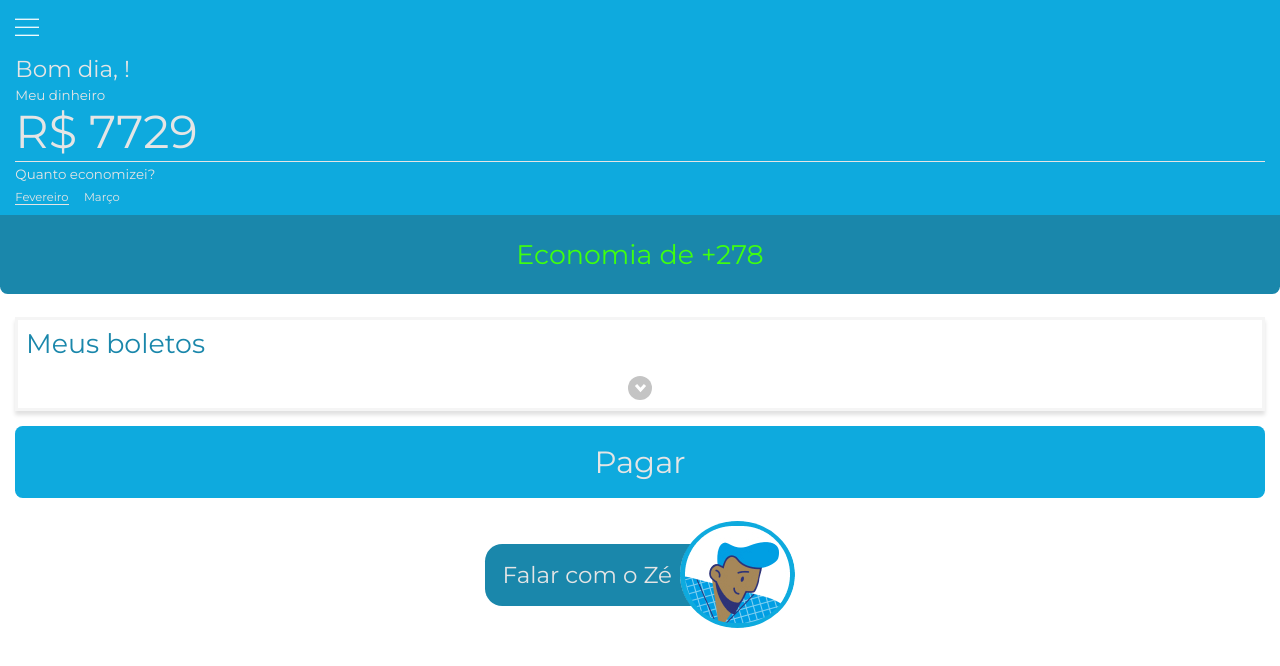
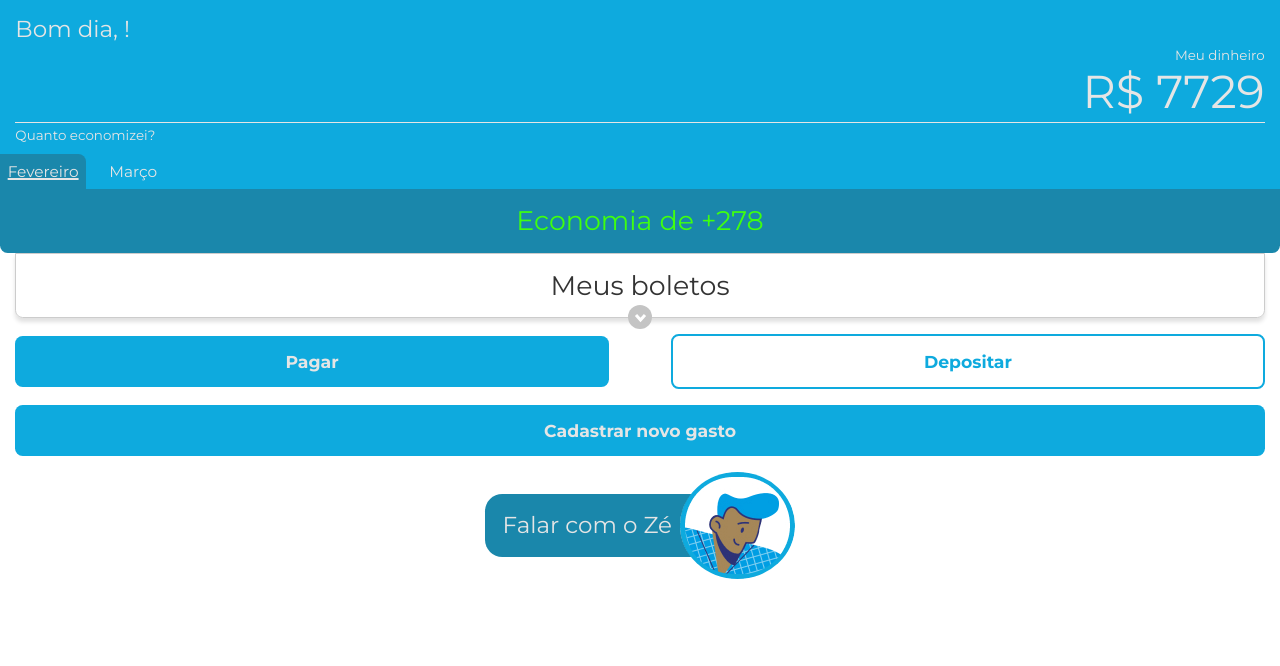
Before and after one commit to jonathan-santos/pague-ze, a React (Create React App) app: page / in a window 1280 px wide. Shown: the top 666 px of the page. Built offline with nearby package versions, Linux system fonts and the light colour scheme; no server answers; sample sign-in values are in the browser's storage.

Commit message:
Updated styling of page Home and fixed navigation issues in page NewSpending

```diff
--- a/src/components/header/index.js
+++ b/src/components/header/index.js
@@ -4,10 +4,17 @@ import TalkToChatbot from '../talkToChatbot'
 
 import './style.css'
 
-function Header({ history, title, alternativeStyle, noChatbot }) {
+function Header({ history, title, goToHome, alternativeStyle, noChatbot }) {
+    const handleButtonClick = () => {
+        if (!goToHome)
+            history.goBack()
+        else
+            history.push('/')
+    }
+
     return (
         <header className={`header ${alternativeStyle ? 'alt' : ''}`}>
-            <button className='voltar' onClick={() => history.goBack()}>
+            <button className='voltar' onClick={handleButtonClick}>
                 <img src={BackArrowImg} alt='Ícone de seta' /> Voltar
             </button>
 
--- a/src/components/talkToChatbot/style.css
+++ b/src/components/talkToChatbot/style.css
@@ -1,5 +1,5 @@
 .falar-com-o-ze {
-    margin-top: 2.4rem;
+    margin-top: 1.6rem;
     display: flex;
     align-items: center;
     justify-content: center;
--- a/src/pages/finances/index.js
+++ b/src/pages/finances/index.js
@@ -22,7 +22,7 @@ function Finances({ history }) {
 
     return (
         <div className='pagina-seu-dinheiro'>
-            <Header history={history} title="Meu dinheiro" alternativeStyle />
+            <Header history={history} title="Meu dinheiro" goToHome alternativeStyle />
 
             <div className="secoes">
                 {financialState.map((financialData, i) => (
--- a/src/pages/home/index.js
+++ b/src/pages/home/index.js
@@ -35,13 +35,13 @@ function Home() {
     return (
         <div className='pagina-home'>
             <div className="topo">
-                <button className="botao-menu">
+                {/* <button className="botao-menu">
                     <img src={HamburguerImg} alt='Ícone de menu' />
-                </button>
+                </button> */}
 
                 <p className='saudacao'>Bom dia, {username}!</p>
 
-                <p className='subtitulo'>Meu dinheiro</p>
+                <p className='subtitulo' style={{ textAlign: 'end'}}>Meu dinheiro</p>
 
                 <p className='dinheiro'>R$ {financialState.money}</p>
 
@@ -67,9 +67,19 @@ function Home() {
                     </button>
                 </div>
 
-                <div className='pagar'>
-                    Pagar
+                <div className="pagamento">
+                    <Link to='/pagar' className='botao primario pagar'>
+                        Pagar
+                    </Link>
+
+                    <Link to='/depositar' className='botao secundario cobrar'>
+                        Depositar
+                    </Link>
                 </div>
+
+                <Link to='/novo-gasto' className='botao primario'>
+                    Cadastrar novo gasto
+                </Link>
 
                 <TalkToChatbot />
             </div>
--- a/src/pages/home/style.css
+++ b/src/pages/home/style.css
@@ -1,5 +1,5 @@
 .pagina-home .topo {
-    padding: 1.6rem 1.6rem 1rem 1.6rem;
+    padding: 1.6rem 1.6rem 0 1.6rem;
     background-color: var(--cor-principal);
     color: var(--cor-texto-claro);
 }
@@ -31,27 +31,39 @@
     font-size: 1.4rem;
 }
 
-.pagina-home  .dinheiro {
+.pagina-home .dinheiro {
     border-bottom: 0.2rem solid var(--cor-texto-claro);
     padding-bottom: 0.2rem;
     font-size: 4.8rem;
+    text-align: end;
 }
 
 .pagina-home .meses {
-    margin-top: 0.4rem;
+    width: 100%;
+    margin: 1.2rem -1.6rem 0 -1.6rem;
 }
 
     .pagina-home .meses > * {
         margin-right: 1.6rem;
-        font-size: 1.2rem;
+        border-top-right-radius: 0.8rem;
+        border-top-left-radius: 0.8rem;
+        padding: 0.8rem;
+        font-size: 1.6rem;
+    }
+
+    .pagina-home .meses > *:first-child {
+        border-top-left-radius: 0;
     }
 
     .pagina-home .meses .selecionado {
-        border-bottom: 0.2rem solid var(--cor-texto-claro);
+        /* border-bottom: 0.2rem solid var(--cor-texto-claro); */
+        text-decoration: underline;
+        text-decoration-thickness: 0.2rem;
+        background-color: var(--cor-principal-escuro);
     }
 
 .pagina-home .economia {
-    padding: 2.4rem;
+    padding: 1.6rem;
     border-bottom-left-radius: 0.8rem;
     border-bottom-right-radius: 0.8rem;
     background-color: var(--cor-principal-escuro);
@@ -60,25 +72,31 @@
 }
 
 .pagina-home .fundo {
-    padding: 2.4rem 1.6rem;
+    padding:  0 1.6rem 2.4rem 1.6rem;
 }
 
 .pagina-home .boletos {
-    border: 0.4rem solid var(--cor-fundo-semi-escuro);
-    padding: 0.8rem;
+    position: relative;
+    border: 0.2rem solid #CCC;
+    border-bottom-left-radius: 0.8rem;
+    border-bottom-right-radius: 0.8rem;
+    padding: 1.6rem 1.6rem 0 1.6rem;
     display: flex;
     flex-direction: column;
     box-shadow: 0px 4px 4px rgba(0, 0, 0, 0.12);
 }
 
     .pagina-home .boletos .titulo {
+        text-align: center;
         margin-bottom: 1.6rem;
-        color: var(--cor-principal-escuro);
+        color: var(--cor-texto-escuro);
         font-size: 2.8rem;
         font-weight: normal;
     }
 
     .pagina-home .boletos .botao-expandir {
+        position: absolute;
+        bottom: -1.25rem;
         width: 2.5rem;
         height: 2.5rem;
         border: 0;
@@ -87,12 +105,33 @@
         background-color: #C4C4C4;
     }
 
-.pagina-home .pagar {
-    margin-top: 1.6rem;
-    padding: 1.8rem;
+.pagina-home .pagamento {
+    margin: 1.6rem 0;
+    display: flex;
+    align-items: center;
+    justify-content: space-between;
+}
+
+    .pagina-home .pagamento > * {
+        width: 47.5%;
+    }
+
+.pagina-home .botao {
+    display: block;
+    padding: 1.6rem;
     border-radius: 0.8rem;
+    text-align: center;
+    font-size: 1.8rem;
+    font-weight: bold;
+    text-decoration: none;
+}
+
+.pagina-home .botao.primario {
     background-color: var(--cor-principal);
-    color: var(--cor-texto);
-    font-size: 3.2rem;
-    text-align: center;
+    color: var(--cor-texto-claro);
 }
+
+.pagina-home .botao.secundario {
+    border: 0.3rem solid var(--cor-principal);
+    color: var(--cor-principal);
+}
--- a/src/pages/newSpending/index.js
+++ b/src/pages/newSpending/index.js
@@ -5,7 +5,7 @@ import TalkToChatbot from '../../components/talkToChatbot'
 
 import './style.css'
 
-function NewSpending() {
+function NewSpending({ history }) {
     const [date, setDate] = useState(undefined)
     const [value, setValue] = useState(0)
     const [description, setDescription] = useState('')
@@ -13,11 +13,12 @@ function NewSpending() {
     const handleFormSubmit = e => {
         e.preventDefault()
         console.log('SUBMIT')
+        history.goBack()
     }
 
     return (
         <div className='pagina-novo-gasto'>
-            <Header title='Novo gasto' alternativeStyle noChatbot />
+            <Header title='Novo gasto' history={history} alternativeStyle noChatbot />
 
             <div className="conteudo">
                 <form onSubmit={handleFormSubmit}>
```
